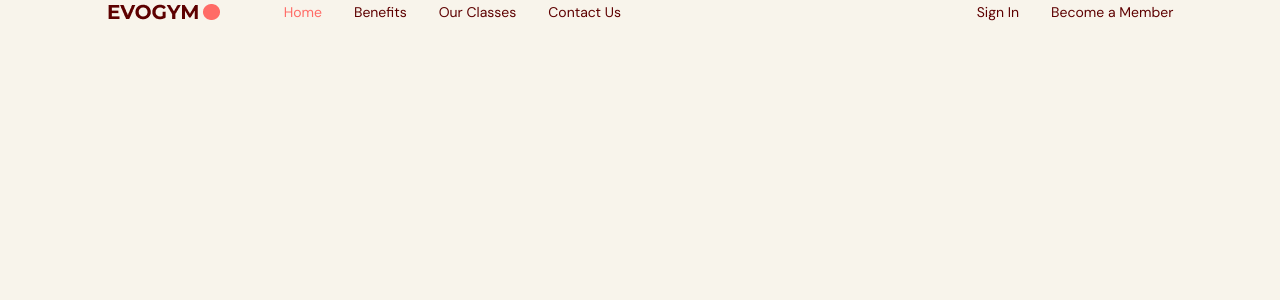
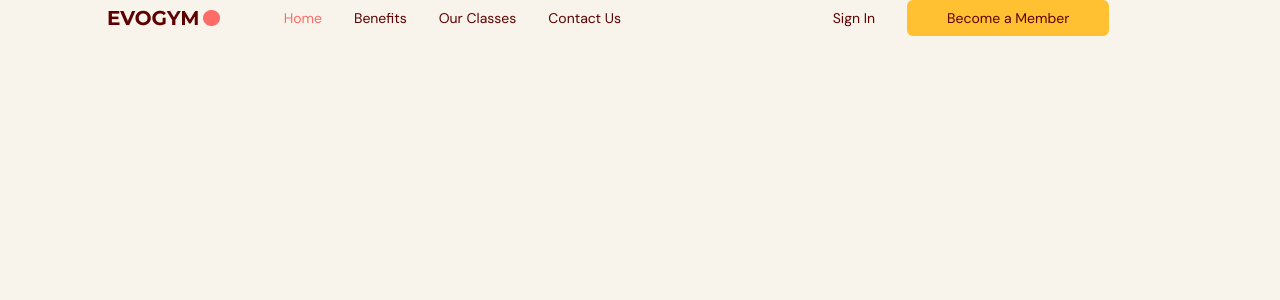
Before and after one commit to James-Muralles/gym-typescript, a React (Vite) app: page / in a window 1280 px wide. Shown: the top 300 px of the page. Built offline with nearby package versions, Linux system fonts and the light colour scheme.

Commit message:
added menu modal

```diff
--- a/src/scenes/navbar/index.tsx
+++ b/src/scenes/navbar/index.tsx
@@ -1,11 +1,10 @@
-// import { useState } from "react";
-// import {Bars3Icon, XMarkIcon} from "@heroicons/react/24/solid";
+import { useState } from "react";
 import Logo from "@/assets/Logo.png";
 import Link from "./Link";
 import { SelectedPage } from "@/shared/types";
 import useMediaQuery from "@/hooks/useMediaQuery";
-import { Bars3Icon } from "@heroicons/react/20/solid";
-import { useState } from "react";
+import { Bars3Icon, XMarkIcon } from "@heroicons/react/20/solid";
+import ActionButton from "@/shared/ActionButton";
 
 type Props = {
   selectedPage: SelectedPage;
@@ -18,17 +17,19 @@ const Navbar = ({
 }: Props) => {
     const flexBetween = "flex items-center justify-between";
     const [isMenuToggled, setIsMenuToggled] = useState<boolean>(false);
-    const  isAboveMediumScreeens = useMediaQuery('(min-width: 1060px)');
+    const  isAboveMediumScreens = useMediaQuery('(min-width: 1060px)');
   return <nav>
     <div
-      className = {`${flexBetween} fixed top-0 z-30 w-full py-6`}>
+      className = {`${flexBetween} fixed top-0 z-30 w-full py-6`}
+      >
     </div>
       <div className={`${flexBetween} mx-auto w-5/6`} >
         <div className={`${flexBetween} w-full gap-16`} >
           {/* LEFT SIDE */}
           <img src={Logo} alt="logo" />
+
           {/* RIGHT SIDE */}
-          {isAboveMediumScreeens ? (
+          {isAboveMediumScreens ? (
           <div className={`${flexBetween} w-full`} >
             <div className={`${flexBetween} gap-8 text-sm`} >
               <Link
@@ -52,21 +53,64 @@ const Navbar = ({
                 setSelectedPage={setSelectedPage}
                 />
             </div>
-            <div className={`${flexBetween} gap-8 text-sm`}>
+            <div className={`${flexBetween} gap-8 text-sm`}
+            >
               <p>Sign In</p>
-              <button>Become a Member</button>
+              <ActionButton setSelectedPage={setSelectedPage}
+              >Become a Member</ActionButton>
             </div>
           </div> )
           : (
             <button
-            className="rounded-full bg-secondary-500 p-2"
-            onClick={()=> setIsMenuToggled(!isMenuToggled)}
-            >
+            className="rounded-full bg-secondary-500 p-2 z-50"
+            onClick={() => {
+              setIsMenuToggled(!isMenuToggled)
+              console.log('Button clicked - isMenuToggled:', !isMenuToggled);
+            }}
+          >
              <Bars3Icon className="h-6 w-6 text-white" />
             </button>
           )}
+          <div/>
          </div>
       </div>
+      {/* MOBILE MENU MODAL */}
+      {!isAboveMediumScreens && isMenuToggled  && (
+        <div
+        className="fixed right-0 bottom-0 z-40 h-full w-[300px] bg-primary-100 drop-shadow-xl">
+          {/* CLOSE ICON */}
+          <div className="flex justify-end p-12">
+            <button onClick={()=> setIsMenuToggled(!isMenuToggled)}
+            >
+              <XMarkIcon className="h-6 w-6 text-gray-400"/>
+            </button>
+          </div>
+          {/* MENU ITEMS */}
+          <div className="ml=[33%] flex flex-column gap-10 text-2xl ">
+          <Link
+                page="Home"
+                selectedPage={selectedPage}
+                setSelectedPage={setSelectedPage}
+              />
+              <Link
+                page="Benefits"
+                selectedPage={selectedPage}
+                setSelectedPage={setSelectedPage}
+                />
+              <Link
+                page="Our Classes"
+                selectedPage={selectedPage}
+                setSelectedPage={setSelectedPage}
+                />
+              <Link
+                page="Contact Us"
+                selectedPage={selectedPage}
+                setSelectedPage={setSelectedPage}
+                />
+
+           </div>
+        </div>
+      )}
     </nav>;
 
 };
--- /dev/null
+++ b/src/shared/ActionButton.tsx
@@ -0,0 +1,24 @@
+import React from 'react';
+import AnchorLink from "react-anchor-link-smooth-scroll";
+import { SelectedPage } from './types';
+
+// tsrafce for template
+type Props = {
+    children: React.ReactNode;
+    setSelectedPage: (value: SelectedPage) => void;
+}
+
+const ActionButton = ({children, setSelectedPage}: Props) => {
+  return (
+    <AnchorLink
+    className="rounded-md bg-secondary-500 px-10 py-2 hover:bg-primary-500 hover:text-white "
+    onClick={() => setSelectedPage(SelectedPage.ContactUs)}
+    href={`#${SelectedPage.ContactUs}`}>
+     {/* You can use the above line to be more specific or this
+     href="#contactus" */}
+        {children}
+    </AnchorLink>
+  )
+}
+
+export default ActionButton
```
